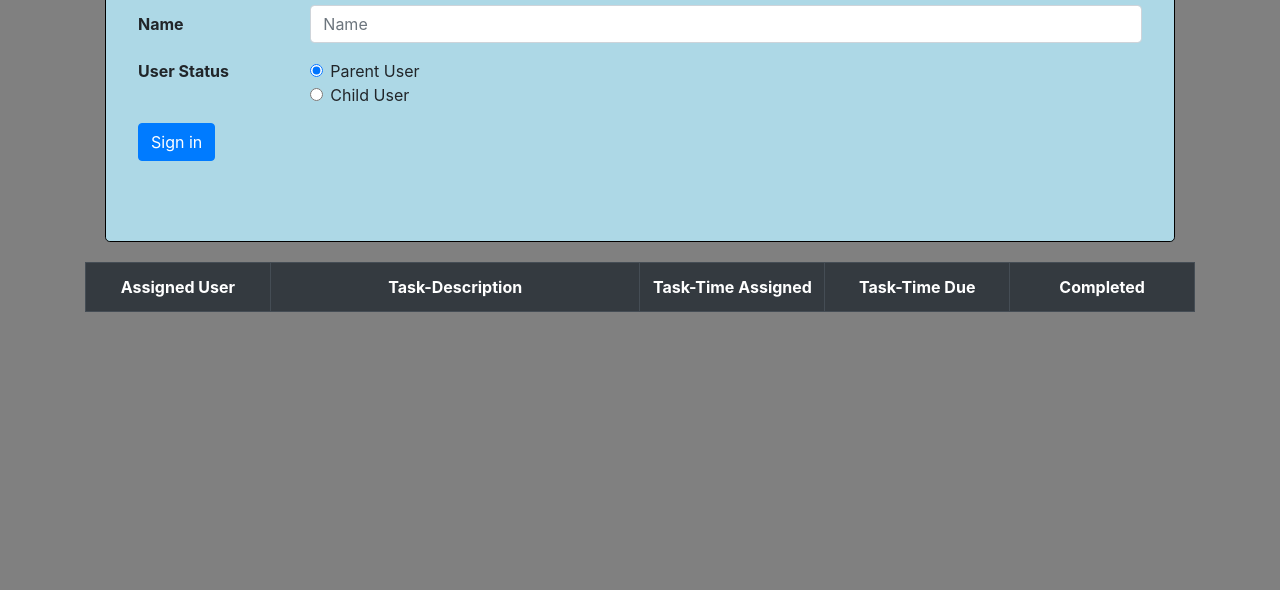
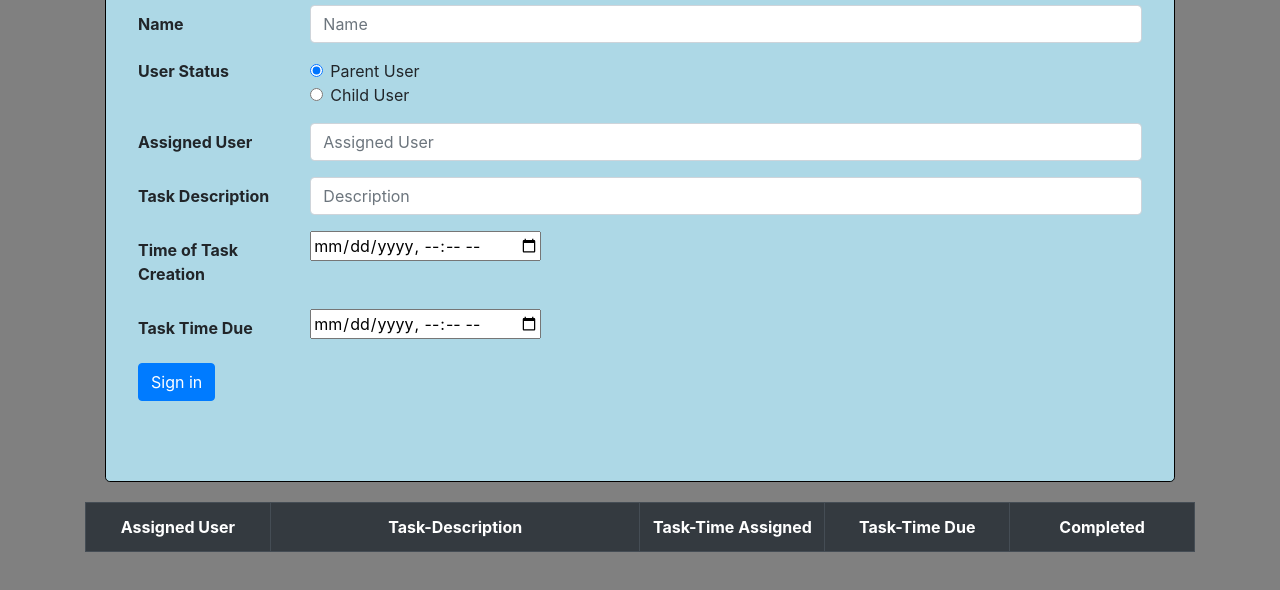
Before and after one commit to jletard/ToDoCrudApp, a website: page index.html in a window 1280 px wide. Both pictures are taken after a click on the radio button "Parent User". Shown: the part 126-716 px from the top of the page. Drawn offline with nearby package versions, Linux system fonts and the light colour scheme.

```diff
--- a/index.html
+++ b/index.html
@@ -23,13 +23,13 @@
                     <legend class="col-form-label col-sm-2 pt-0"><strong>User Status</strong></legend>
                     <div class="col-sm-10">
                         <div class="form-check">
-                            <input class="form-check-input" type="radio" name="gridRadios" id="user-parent" value="option1">
+                            <input class="form-check-input" type="radio" name="gridRadios" value="adult" id="user-parent"   />
                             <label class="form-check-label" for="user-parent">
                                 Parent User
                             </label>
                         </div>
                         <div class="form-check">
-                            <input class="form-check-input" type="radio" name="gridRadios" id="user-child" value="option2">
+                            <input class="form-check-input" type="radio" name="gridRadios" value="child" id="user-child" checked>
                             <label class="form-check-label" for="user-child">
                                 Child User
                             </label>
@@ -37,11 +37,44 @@
                     </div>
                 </div>
             </fieldset>
+
+
+            <div class="adultinput" id="adult-form">
+                <div class="form-group row" id="adult1">
+                    <label for="input-task-user" class="col-sm-2 col-form-label" ><strong>Assigned User</strong></label>
+                    <div class="col-sm-10">
+                        <input type="text" class="form-control" id="input-task-user" placeholder="Assigned User">
+                    </div>
+                </div>
+
+                <div class="form-group row" id="adult2">
+                    <label for="input-task-description" class="col-sm-2 col-form-label" ><strong>Task Description</strong></label>
+                    <div class="col-sm-10">
+                        <input type="text" class="form-control" id="input-task-description" placeholder="Description">
+                    </div>
+                </div>
+
+                <div class="form-group row" id="adult2">
+                    <label for="input-task-time" class="col-sm-2 col-form-label"><strong>Time of Task Creation</strong></label>
+                    <div class="col-sm-10">
+                        <input type="datetime-local" class="" id="input-task-time">
+                    </div>
+                </div>
+
+                <div class="form-group row" id="adult3">
+                    <label for="input-due-time" class="col-sm-2 col-form-label"><strong>Task Time Due</strong></label>
+                    <div class="col-sm-10">
+                        <input type="datetime-local" class="" id="input-task-due-time">
+                    </div>
+                </div>
+            </div>
+
             <div class="form-group row">
                 <div class="col-sm-10">
                     <button type="button" class="btn btn-primary" id="sign-in">Sign in</button><!-- I changed the button type from "submit"to "button" and added an id - Aaron-->
                 </div>
             </div>
+
         </form>
 
     </div>
@@ -64,6 +97,8 @@
 
     <!-- Aaron -->
 
+
+
     <script src="node_modules/jquery/dist/jquery.min.js"></script>
     <script src="node_modules/bootstrap/dist/js/bootstrap.bundle.js"></script>
     <script src="todo.js"></script>
--- a/todo.js
+++ b/todo.js
@@ -17,18 +17,13 @@
     }
 }
 
-//Derin - For time of creation for tasks:
-// var dt = new Date();
-// var time = dt.getHours() + ":" + dt.getMinutes() + ":" + dt.getSeconds();
-// document.write(time);
-
 
 class UserService {
     /*Crud Libraries are only good for 6 hours, update tempLib variable with your
     crud ID, can be copied off of dashboard screen at https://crudcrud.com */
     static urlBase = 'https://crudcrud.com/api/';
     static tempLib = '78e85992e0bf427784cf5781bb417ac6';
-    static url = urlBase + this.tempLib;
+    static url = this.urlBase + this.tempLib;
 
     static getAllUsers() {
         return $.get(this.url);
@@ -65,7 +60,7 @@
     crud ID, can be copied off of dashboard screen at https://crudcrud.com */
     static urlBase = 'https://crudcrud.com/api/';
     static tempLib = '78e85992e0bf427784cf5781bb417ac6';
-    static url = urlBase + this.tempLib;
+    static url = this.urlBase + this.tempLib;
 
     static getAllTasks() {
         return $.get(this.url);
@@ -146,3 +141,23 @@
         </tr> `);
 });
 // Aaron
+
+
+
+//Derin - Function to hide/show adult forms on radio click
+$('#adult-form').hide()
+$('input[type="radio"]').click(function(){
+    //show parent div when user-parent selected
+    console.log(this);
+    if($(this).attr('id') == 'user-parent')
+    {
+        $('#adult-form').show()
+    }
+    else
+    {
+        $('#adult-form').hide()
+    }
+    //else hid
+})
+
+console.log('file is working')
```
Also changed, not shown: todo.css (line endings or trailing spaces).
